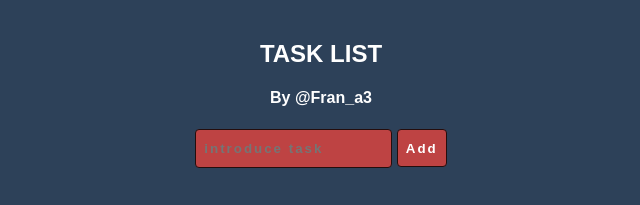
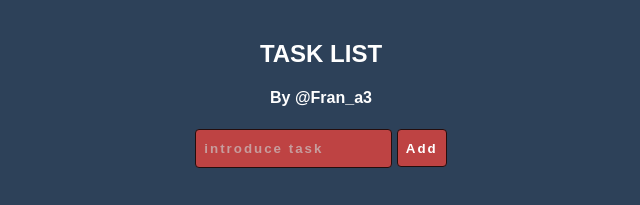
Before and after one commit to FrandevF/ListApp, a plain HTML site: page index.html in a window 1280 px wide. Shown: the full height of the page, 319-959 px from the left. Drawn offline with Linux system fonts and the light colour scheme.

Commit message:
jhjnnjjnjn

```diff
--- a/styles.css
+++ b/styles.css
@@ -119,6 +119,6 @@ input {
 
 }
 
-.input::placeholder {
+#name::placeholder {
     color: rgb(199, 157, 157);
 }
```
